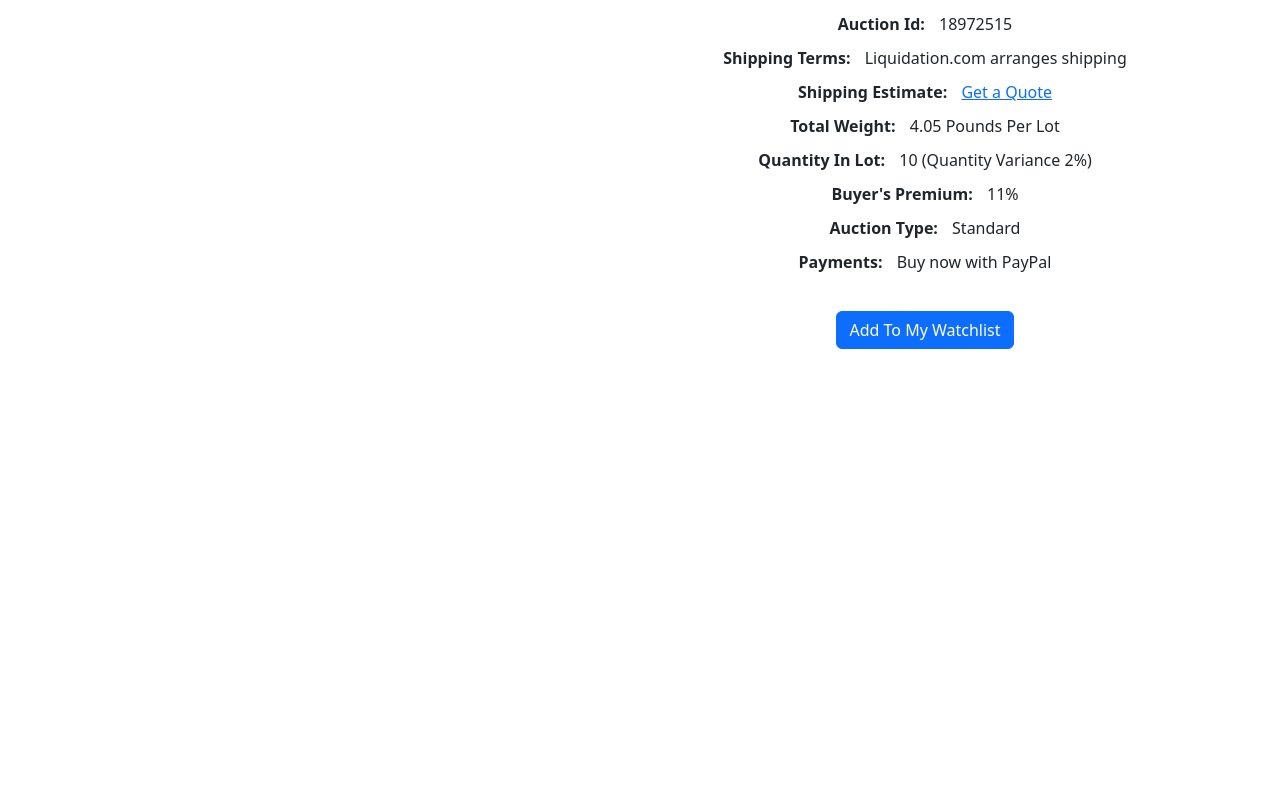
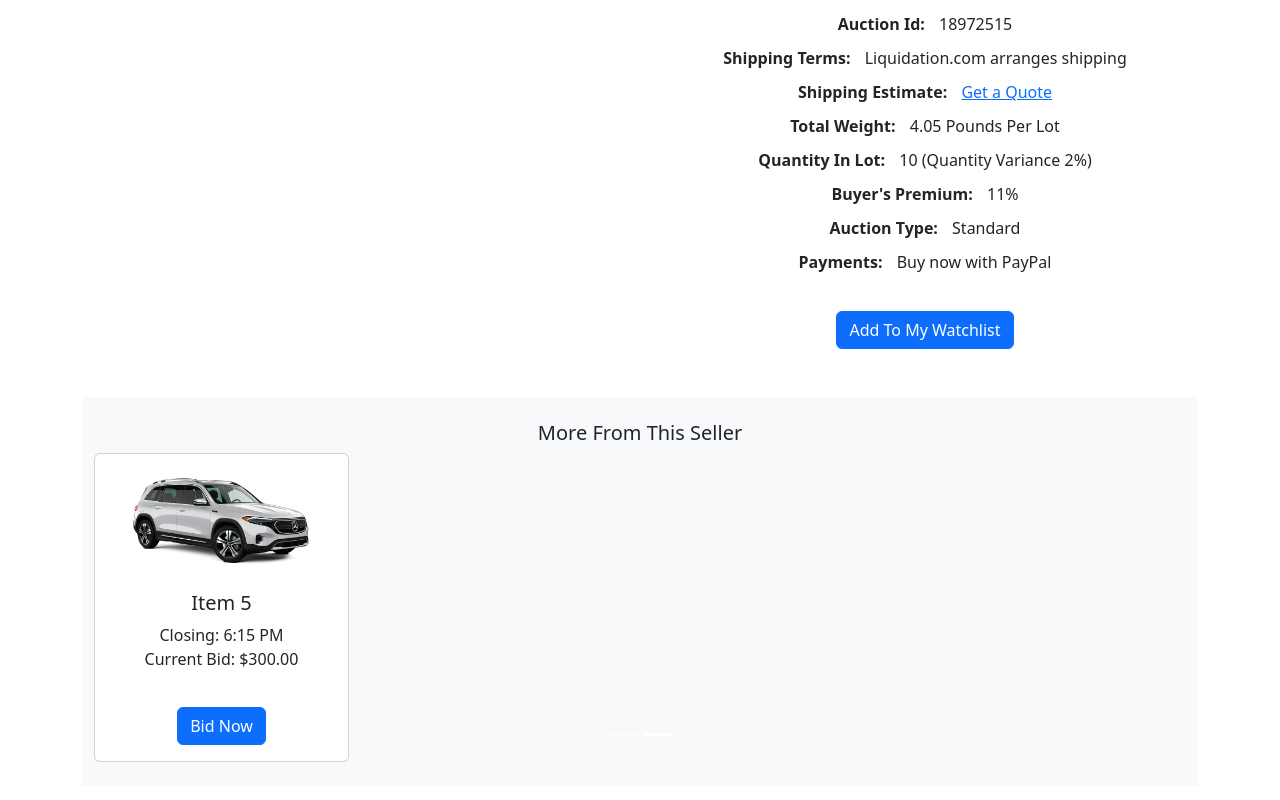
Before and after one commit to gayashanacd/group_11_silent_auction, a React (Create React App) app in the folder frontend/: page /auction/1 in a window 1280 px wide. Shown: the part 844-1644 px from the top of the page. Before the commit the page ends 1213 px from the top, so only its background shows below. Built offline with nearby package versions, Linux system fonts and the light colour scheme.

Commit message:
Carousel added

```diff
--- /dev/null
+++ b/frontend/src/components/AuctionItemFooter.js
@@ -0,0 +1,127 @@
+import React, { useState } from 'react';
+import { Container, Row, Col, Card, Button, Carousel } from 'react-bootstrap';
+import { Link } from 'react-router-dom';
+
+const footerData = [
+  {
+    id: 1,
+    title: "Item 1",
+    closingTime: "2:55 PM",
+    currentBid: "$198.00",
+    image: "/images/car1.jpg",
+    link: "/auction/1"
+  },
+  {
+    id: 2,
+    title: "Item 2",
+    closingTime: "3:40 PM",
+    currentBid: "$490.00",
+    image: "/images/car2.jpg",
+    link: "/auction/2"
+  },
+  {
+    id: 3,
+    title: "Item 3",
+    closingTime: "4:30 PM",
+    currentBid: "$150.00",
+    image: "/images/car3.jpg",
+    link: "/auction/3"
+  },
+  {
+    id: 4,
+    title: "Item 4",
+    closingTime: "5:00 PM",
+    currentBid: "$200.00",
+    image: "/images/car1.jpg",
+    link: "/auction/4"
+  },
+  {
+    id: 5,
+    title: "Item 5",
+    closingTime: "6:15 PM",
+    currentBid: "$300.00",
+    image: "/images/car2.jpg",
+    link: "/auction/5"
+  },
+  // Add more items as needed
+];
+
+function AuctionItemFooter() {
+  const [index, setIndex] = useState(0);
+
+  const handleSelect = (selectedIndex) => {
+    setIndex(selectedIndex);
+  };
+
+  const chunkSize = 4;
+  const carouselItems = [];
+
+  for (let i = 0; i < footerData.length; i += chunkSize) {
+    const chunk = footerData.slice(i, i + chunkSize);
+    carouselItems.push(chunk);
+  }
+
+  return (
+    <footer className="bg-light py-4 mt-5">
+      <Container>
+        <Row>
+          <Col md={12}>
+            <h5>More From This Seller</h5>
+            <Carousel
+              activeIndex={index}
+              onSelect={handleSelect}
+              interval={5000}
+              controls={false}
+              indicators={true}
+            >
+              {carouselItems.map((chunk, idx) => (
+                <Carousel.Item key={idx}>
+                  <Row>
+                    {chunk.map(item => (
+                      <Col md={3} key={item.id}>
+                        <Card>
+                          <Card.Img variant="top" src={item.image} alt={item.title} />
+                          <Card.Body>
+                            <Card.Title>{item.title}</Card.Title>
+                            <Card.Text>
+                              Closing: {item.closingTime}<br />
+                              Current Bid: {item.currentBid}
+                            </Card.Text>
+                            <Link to={item.link}>
+                              <Button variant="primary">Bid Now</Button>
+                            </Link>
+                          </Card.Body>
+                        </Card>
+                      </Col>
+                    ))}
+                  </Row>
+                </Carousel.Item>
+              ))}
+            </Carousel>
+            {/*
+            <a
+              className="carousel-control-prev"
+              href="#"
+              role="button"
+              onClick={() => handleSelect((index - 1 + carouselItems.length) % carouselItems.length)}
+            >
+              <span className="carousel-control-prev-icon" aria-hidden="true"></span>
+              <span className="sr-only">Previous</span>
+            </a>
+            <a
+              className="carousel-control-next"
+              href="#"
+              role="button"
+              onClick={() => handleSelect((index + 1) % carouselItems.length)}
+            >
+              <span className="carousel-control-next-icon" aria-hidden="true"></span>
+              <span className="sr-only">Next</span>
+            </a>*/}
+          </Col>
+        </Row>
+      </Container>
+    </footer>
+  );
+}
+
+export default AuctionItemFooter;
--- a/frontend/src/pages/AuctionDetail.js
+++ b/frontend/src/pages/AuctionDetail.js
@@ -1,6 +1,7 @@
 import React from 'react';
 import { useParams } from 'react-router-dom';
 import { Card, Container, Row, Col, Button } from 'react-bootstrap';
+import AuctionItemFooter from '../components/AuctionItemFooter';
 
 const items = [
   {
@@ -92,6 +93,7 @@ function AuctionDetail() {
               <Button variant="primary" className="mt-3">Add To My Watchlist</Button>
             </Col>
           </Row>
+          <AuctionItemFooter />
         </>
       ) : (
         <p>Auction not found!</p>
```
